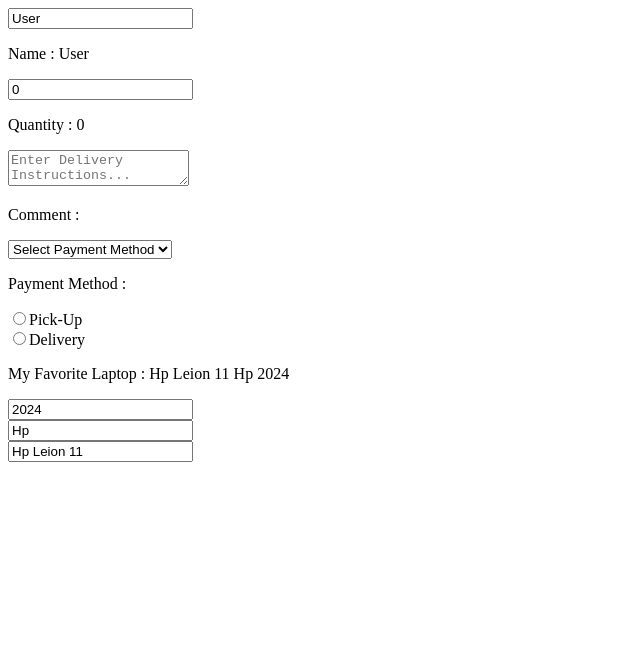
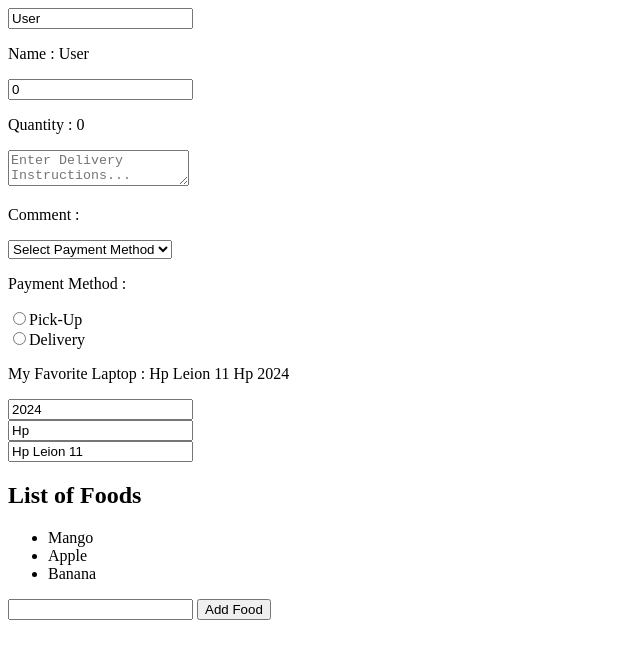
Before and after one commit to DARK-PROGRAMMER-I/react-jobs-website, a React (Vite) app: page / in a window 1280 px wide. Shown: the top 658 px of the page, without its empty margins (0-640 px from the left). Built offline with nearby package versions, Linux system fonts and the light colour scheme.

Commit message:
Color picker

```diff
--- a/src/components/MyComponents.jsx
+++ b/src/components/MyComponents.jsx
@@ -14,6 +14,24 @@
         company: "Hp",
         name: "Hp Leion 11"
     });
+
+
+    const [foods , setFood] = useState([
+        "Mango",
+        "Apple",
+        "Banana",
+    ]);
+
+
+    const addNewFood = ()=>{
+        const newItem = document.getElementById("foodInput").value;
+        document.getElementById("foodInput").value = "";
+
+        foods.includes(newItem) ?
+        null:
+        setFood(f => [...f ,  newItem  ]);
+    }
+
 
 
     const setUserName = (event)=>{
@@ -49,6 +67,11 @@
     const setlaptopName = (event)=>{
         setLaptop(l=> ({...l, name: event.target.value}))
     }
+
+
+
+
+
 
     return (
         <>
@@ -99,6 +122,23 @@
         </div>
 
 
+        <div>
+            <h2>
+                List of Foods
+            </h2>
+            <ul>
+                {
+                    foods.map((food, index)=>
+                        <li key={index} >
+                            {food}
+                        </li>
+                    )
+                }
+            </ul>
+
+            <input type="text"  id="foodInput" /> <button onClick={addNewFood}>Add Food</button>
+        </div>
+
         </>
     );
 }
```
